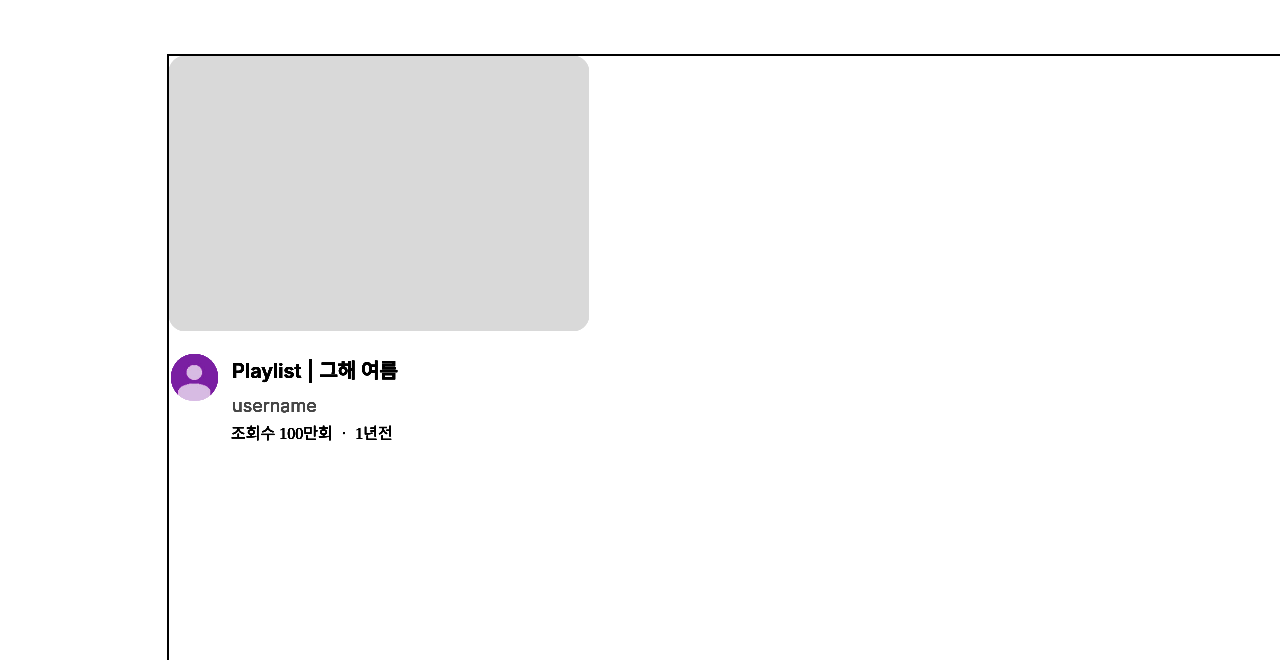
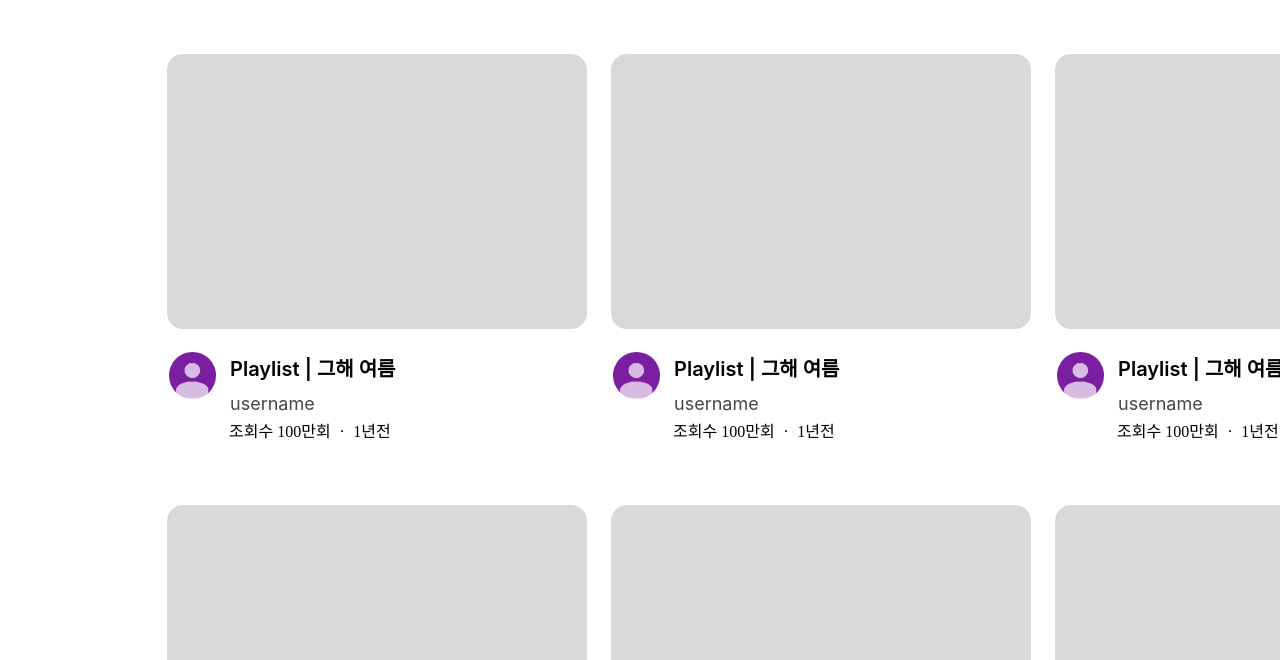
Before and after one commit to givedadachuru/ewhaian_task, a plain HTML site: page task2/index.html in a window 1280 px wide. Shown: the part 140-800 px from the top of the page. Drawn offline with Linux system fonts and the light colour scheme.

Commit message:
Update design.css

```diff
--- a/task2/design.css
+++ b/task2/design.css
@@ -345,31 +345,55 @@
 #channelgroup1 {
     width: 420px;
     height: 386px;
+    position: absolute;
+    top: 0px;
+    left: 0px;
+
 }
 
 #channelgroup2 {
     width: 420px;
     height: 386px;
+    position: absolute;
+    top: 0px;
+    left: 444px;
+
 }
 
 #channelgroup3 {
     width: 420px;
     height: 386px;
+    position: absolute;
+    top: 0px;
+    right: 0px;
+
 }
 
 #channelgroup4 {
     width: 420px;
     height: 386px;
+    position: absolute;
+    bottom: 0px;
+    left: 0px;
+
+
 }
 
 #channelgroup5 {
     width: 420px;
     height: 386px;
+    position: absolute;
+    bottom: 0px;
+    left: 444px;
 }
 
 #channelgroup6 {
     width: 420px;
     height: 386px;
+    position: absolute;
+    bottom: 0px;
+    right: 0px;
+
 }
 
 .썸네일 {
@@ -438,15 +462,14 @@
 }
 
 .container {
-    display: flex;
     width: 1308px;
     height: 837px;
     position: absolute;
-    border: 2px solid black;
+
     top: 194px;
     right: 149px;
     bottom: 88px;
     left: 167px;
-    justify-content: space-around;
+
 
 }
```
